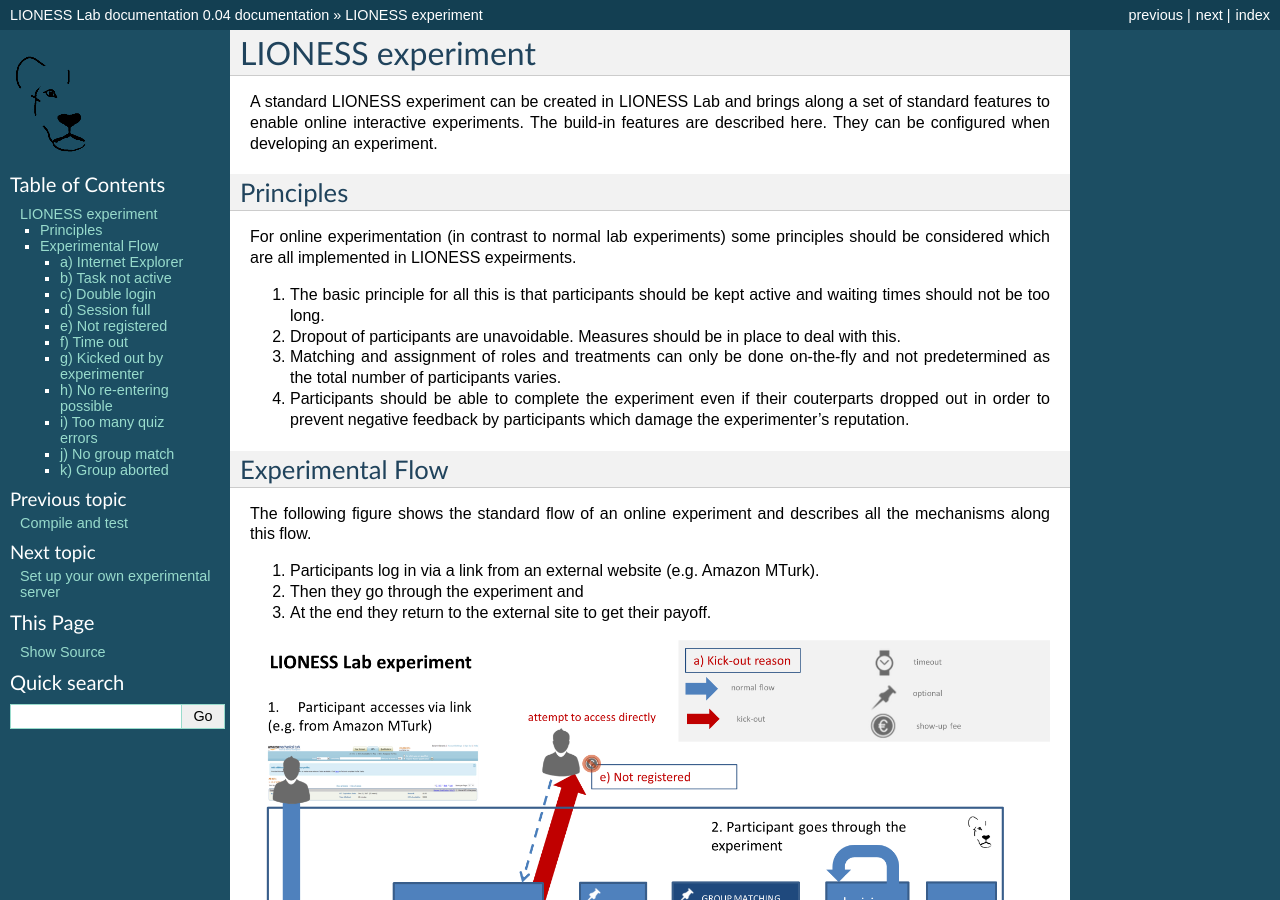
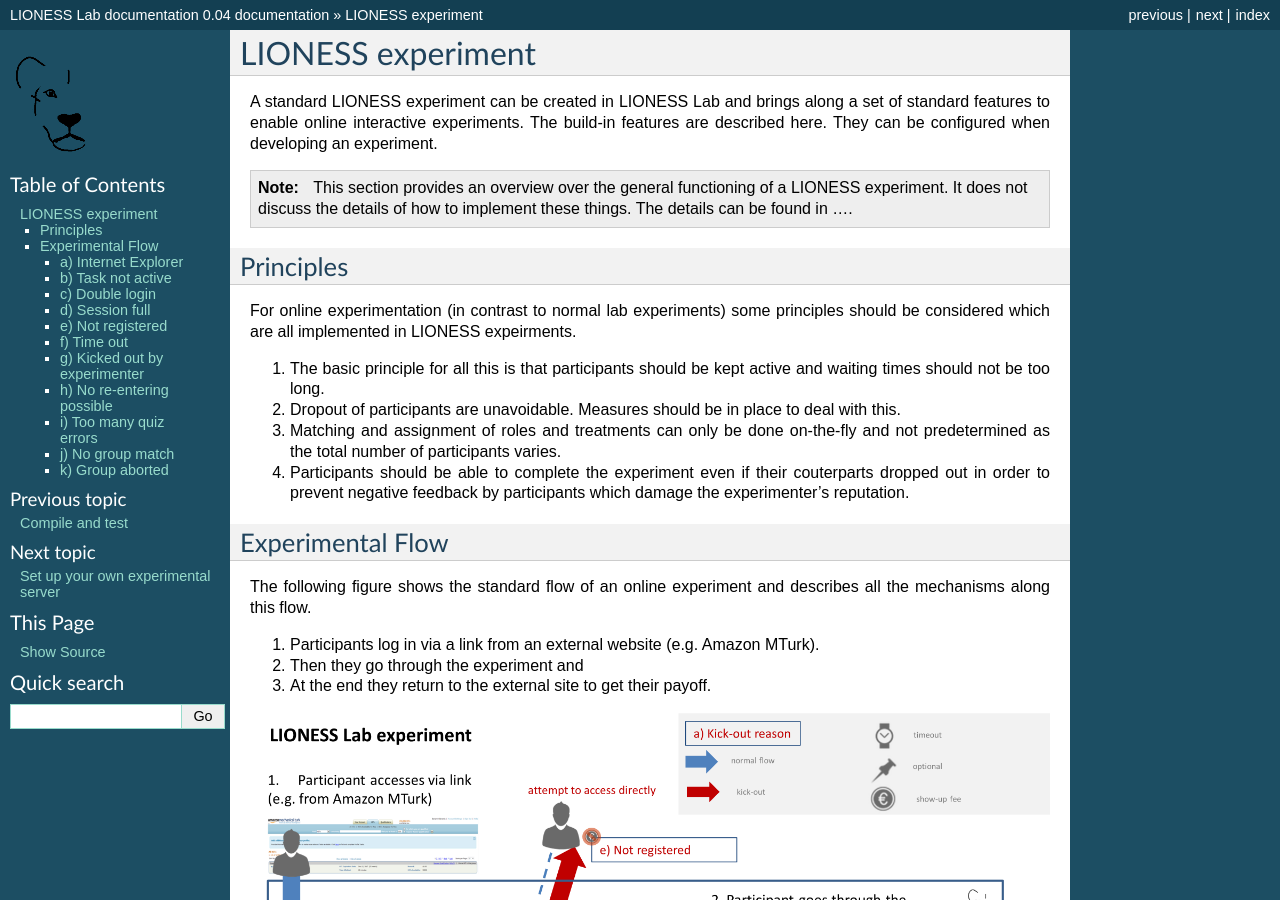
Before and after one commit to marcusgia2505/LIONESS_doc, a Sphinx documentation site: the page built from docs/03021_lionessexperiment.rst, in a window 1280 px wide and 900 px high. Built offline with Sphinx 7.4.7, drawn with Linux system fonts in a browser that asks for light colours.

Commit message:
Update 03021_lionessexperiment.rst

```diff
--- a/docs/03021_lionessexperiment.rst
+++ b/docs/03021_lionessexperiment.rst
@@ -3,6 +3,8 @@
 ====================
 
 A standard LIONESS experiment can be created in LIONESS Lab and brings along a set of standard features to enable online interactive experiments. The build-in features are described here. They can be configured when developing an experiment.
+
+.. note:: This section provides an overview over the general functioning of a LIONESS experiment. It does not discuss the details of how to implement these things. The details can be found in ....
 
 Principles
 ===========
@@ -28,7 +30,6 @@
 The blue arrows show the normal flow of the experiment. The red arrows show possible dropouts. The euro symbol shows if a showup fee is paid on dropout or not. The blue line around the stages mark the boundaries of a LIONESS experiment.
 
 When participants arrived from the external site, they are registered and get a player number. Then they go to the first stage of the experiment. After that a quiz may follow where, participants have to answer control questions in order to participate. The quiz is optional. After passing the quiz, participants wait in the lobby to be matched to a group. This is optional for single player games. Then participants make their decisions (maybe over several rounds) before they are informed about their payoff (end). From their they
-
 
 LIONESS experiments direct participants their way through the experiment and provide several measures which have been evidenced as being useful for online experimentation. These  measures are discussed in detail below.
 
```
